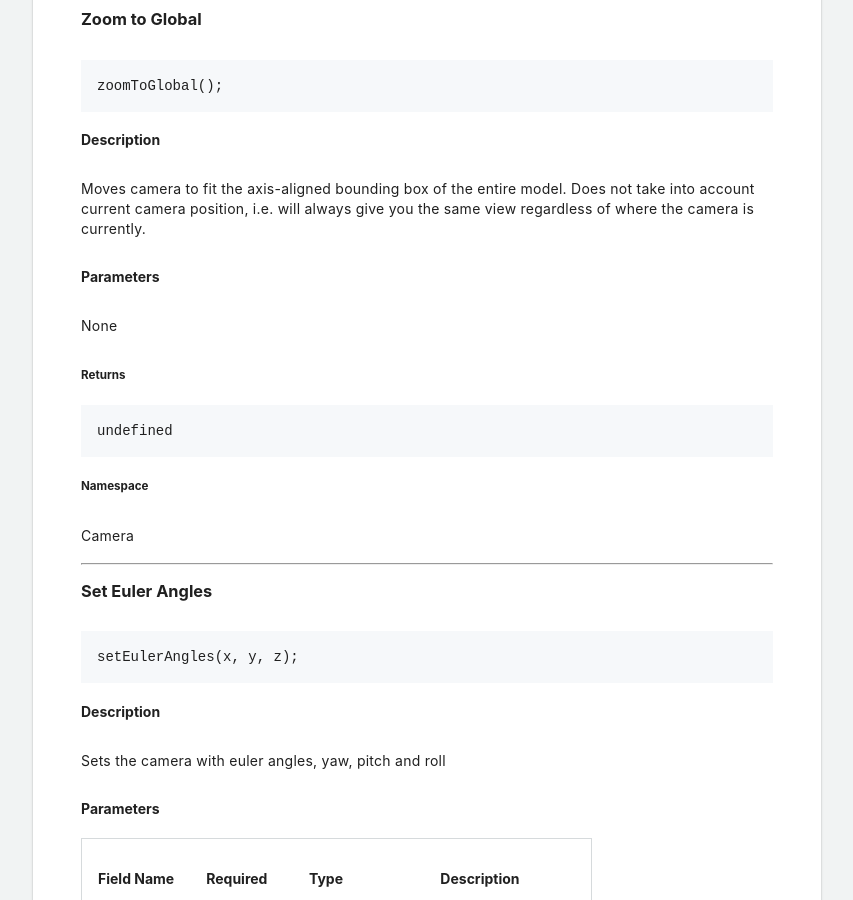
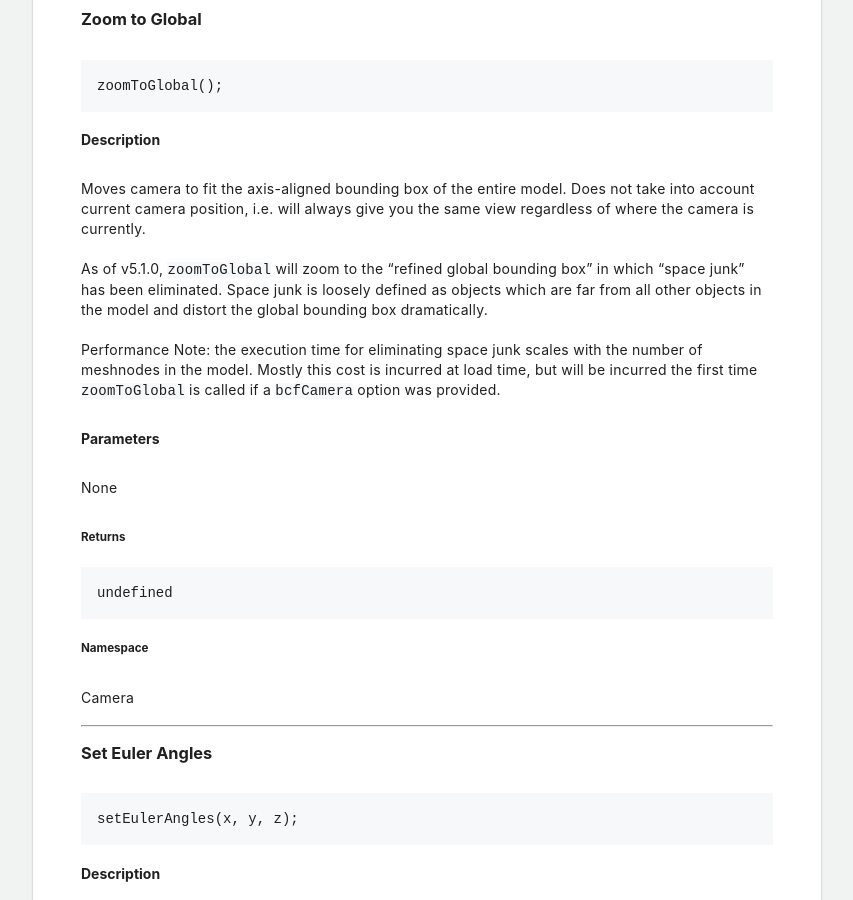
Before and after one commit to procore/documentation, a Jekyll site: the page built from other_procore_apis/bim_web_viewer.md, in a window 1280 px wide and 900 px high, scrolled down 12093 px. Shown: the whole window, without its empty margins (411-1264 px from the left). Built offline with Jekyll 4.4.1, drawn with Linux system fonts in a browser that asks for light colours; some of the changed text lies outside the part shown.

Commit message:
Update navToHomeView and zoomToGlobal docs for space junk

```diff
--- a/other_procore_apis/bim_web_viewer.md
+++ b/other_procore_apis/bim_web_viewer.md
@@ -475,7 +475,7 @@ navToHomeView();
 
 #### Description
 
-Navigation to the home viewpoint if `bcfCamera` option has been set. If not, zooms to fit the axis-aligned bounding box of the entire model.
+Navigation to the home viewpoint if `bcfCamera` option has been set. If not, zooms to fit the axis-aligned bounding box of the entire model with space junk eliminated (see [zoomToGlobal](#zoom-to-global)).
 
 #### Parameters
 
@@ -593,6 +593,10 @@ zoomToGlobal();
 #### Description
 
 Moves camera to fit the axis-aligned bounding box of the entire model. Does not take into account current camera position, i.e. will always give you the same view regardless of where the camera is currently.
+
+As of v5.1.0, `zoomToGlobal` will zoom to the "refined global bounding box" in which "space junk" has been eliminated. Space junk is loosely defined as objects which are far from all other objects in the model and distort the global bounding box dramatically.
+
+Performance Note: the execution time for eliminating space junk scales with the number of meshnodes in the model. Mostly this cost is incurred at load time, but will be incurred the first time `zoomToGlobal` is called if a `bcfCamera` option was provided.
 
 #### Parameters
 
```
